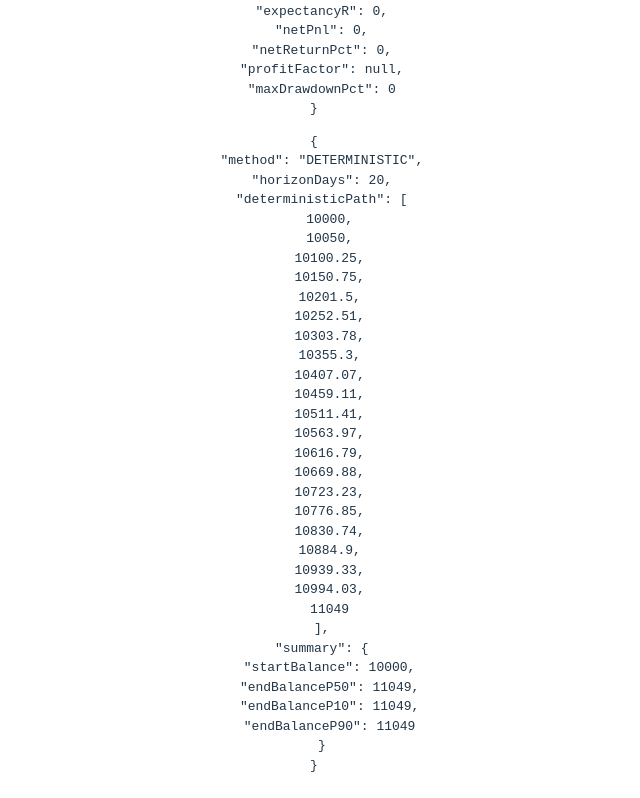
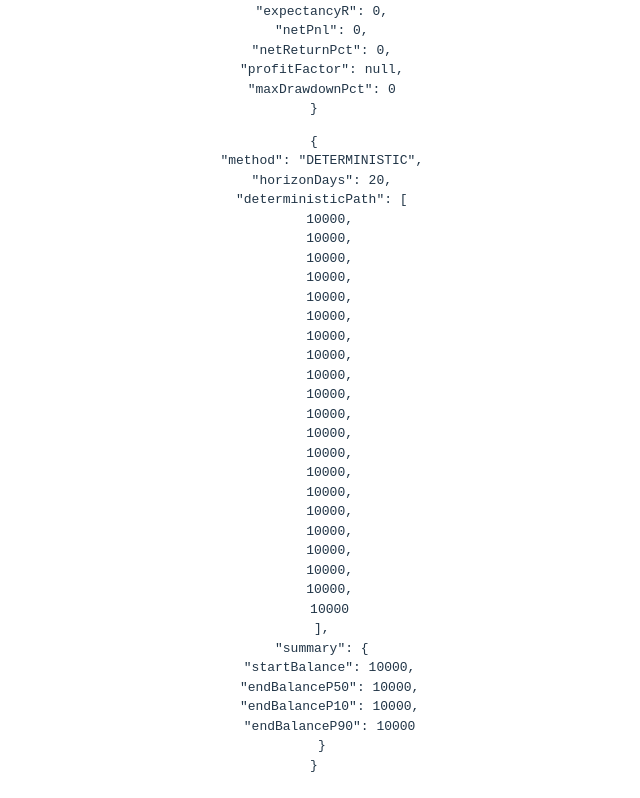
Before and after one commit to WillianPoeraridev/trading-journal, a React app: page / in a window 1280 px wide. Shown: the part 682-1480 px from the top of the page, without its empty margins (326-966 px from the left). Built offline with nearby package versions, Linux system fonts and the light colour scheme; the HTML template or start-up script is replaced by a standard one.

Commit message:
fix: avoid default edge with few trades

```diff
--- a/src/core/projection.ts
+++ b/src/core/projection.ts
@@ -13,13 +13,6 @@ type DerivedStats = {
   avgLossR: number
   expectancyR: number
   distribution: number[]
-}
-
-const DEFAULT_STATS: Omit<DerivedStats, 'distribution'> = {
-  winRate: 0.5,
-  avgWinR: 2,
-  avgLossR: -1,
-  expectancyR: 0.5 * 2 + 0.5 * -1,
 }
 
 const clamp = (value: number, min: number, max: number): number =>
@@ -62,8 +55,12 @@ export function deriveStatsFromTrades(
   const rAll = ledger.map((row) => row.rMultiple)
 
   if (rAll.length < 3) {
+    const expectancyR = rAll.length === 0 ? 0 : mean(rAll)
     return {
-      ...DEFAULT_STATS,
+      winRate: 0,
+      avgWinR: 0,
+      avgLossR: 0,
+      expectancyR,
       distribution: rAll,
     }
   }
@@ -72,16 +69,14 @@ export function deriveStatsFromTrades(
   const losses = rAll.filter((r) => r < 0)
   const decisive = wins.length + losses.length
 
-  const winRate = decisive === 0 ? DEFAULT_STATS.winRate : wins.length / decisive
-  const avgWinR = wins.length === 0 ? DEFAULT_STATS.avgWinR : mean(wins)
-  const avgLossR = losses.length === 0 ? DEFAULT_STATS.avgLossR : mean(losses)
+  const winRate = decisive === 0 ? 0 : wins.length / decisive
+  const avgWinR = wins.length === 0 ? 0 : mean(wins)
+  const avgLossR = losses.length === 0 ? 0 : mean(losses)
 
   const pWin = decisive === 0 ? 0 : wins.length / decisive
   const pLoss = decisive === 0 ? 0 : losses.length / decisive
   const expectancyR =
-    decisive === 0
-      ? DEFAULT_STATS.expectancyR
-      : pWin * avgWinR + pLoss * avgLossR
+    decisive === 0 ? 0 : pWin * avgWinR + pLoss * avgLossR
 
   return {
     winRate,
```
